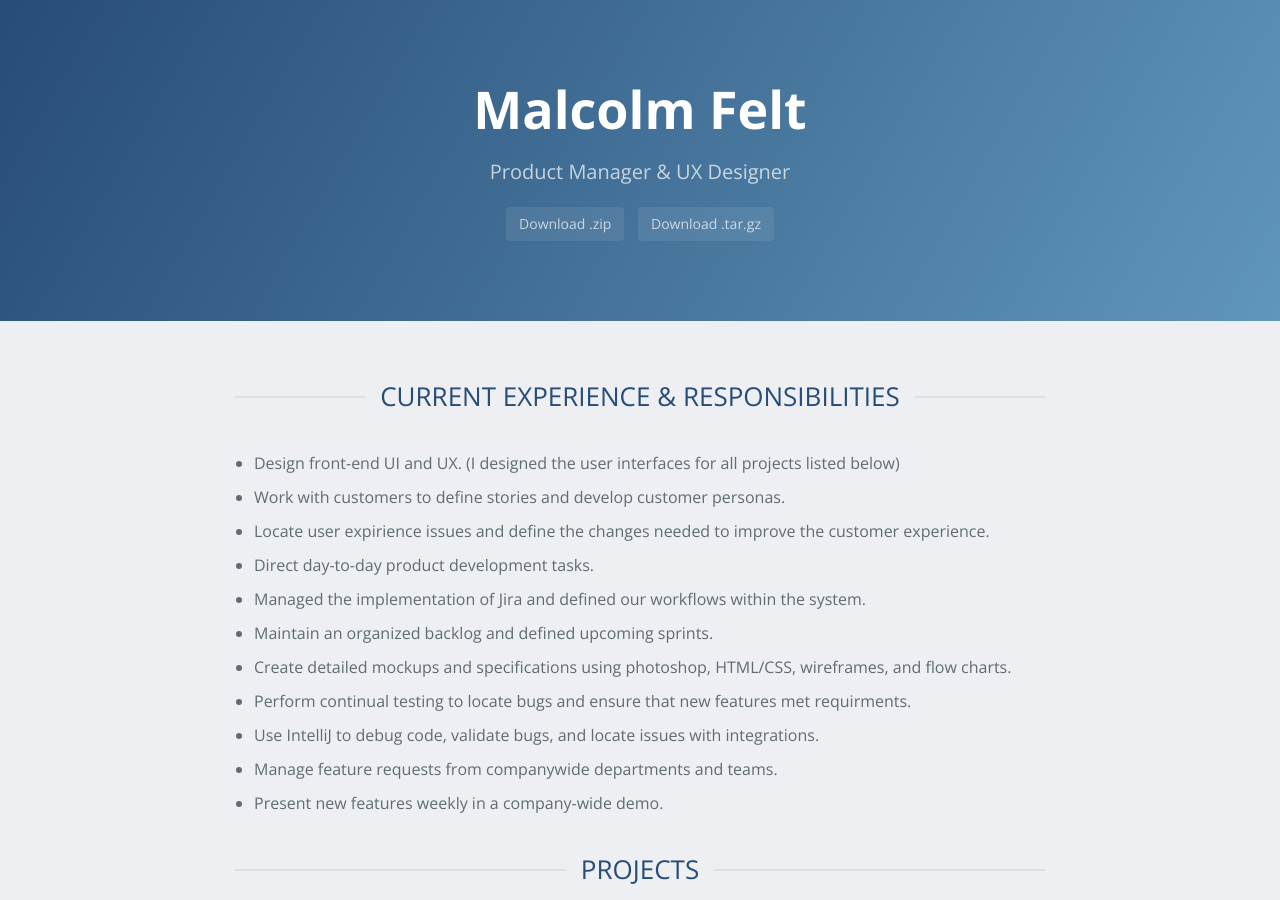
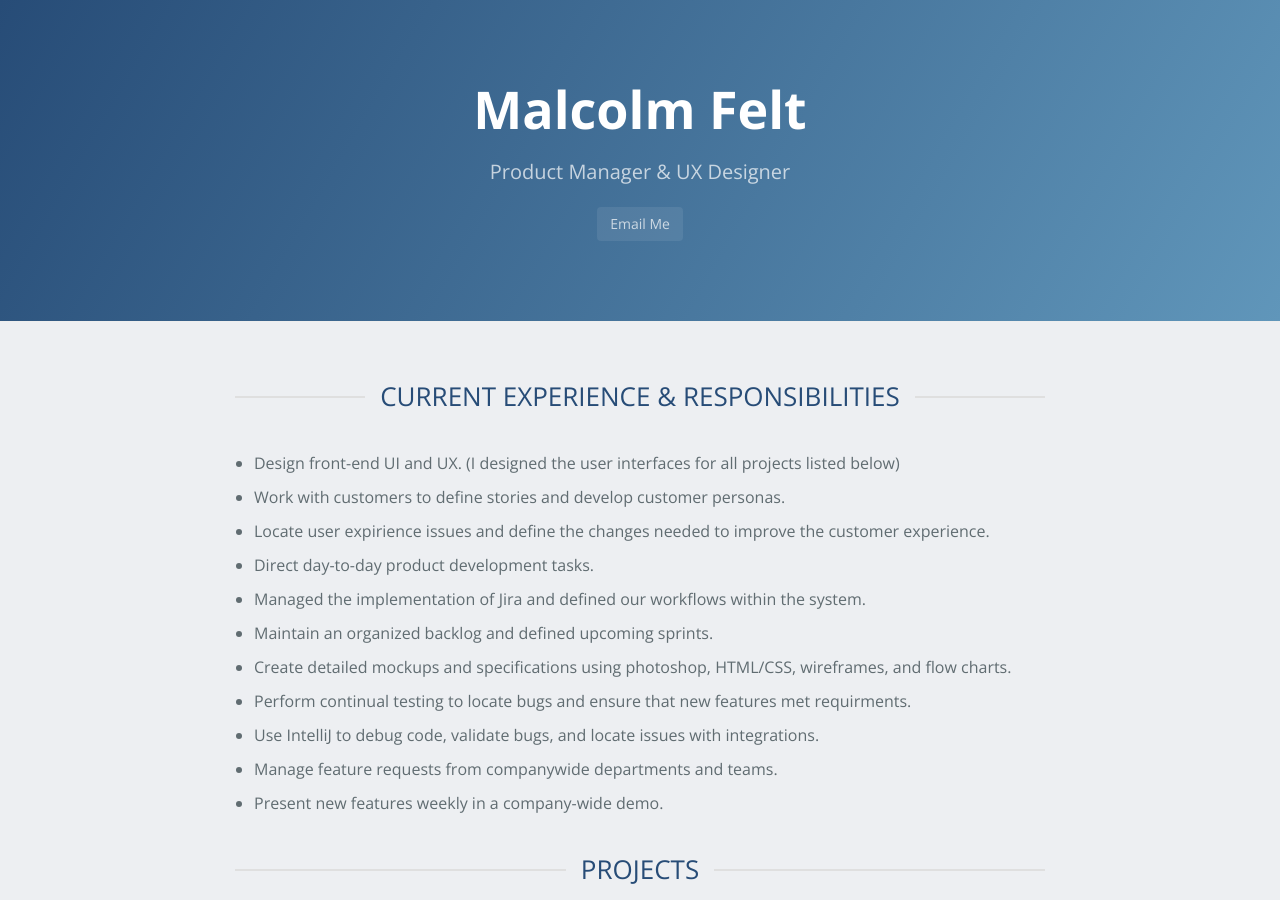
Before and after one commit to mfelt/mfelt.github.io, a Jekyll site: the page built from index.md, in a window 1280 px wide and 900 px high. Built offline with Jekyll 4.4.1, drawn with Linux system fonts in a browser that asks for light colours; nearby versions of some CDN libraries; our own code applies the rules of GitHub Pages for plain Markdown files.

Commit message:
Email button

```diff
--- a/_layouts/default.html
+++ b/_layouts/default.html
@@ -15,8 +15,7 @@
     <section class="page-header">
       <h1 class="project-name"><a href="/">{{ site.title | default: site.github.repository_name }}</a></h1>
       <h2 class="project-tagline">{{ site.description | default: site.github.project_tagline }}</h2>
-        <a href="{{ site.github.zip_url }}" class="btn">Download .zip</a>
-        <a href="{{ site.github.tar_url }}" class="btn">Download .tar.gz</a>
+        <a href="mailto:pilotemt963@gmail.com" class="btn">Email Me</a>
     </section>
 
     <section class="main-content">
```
